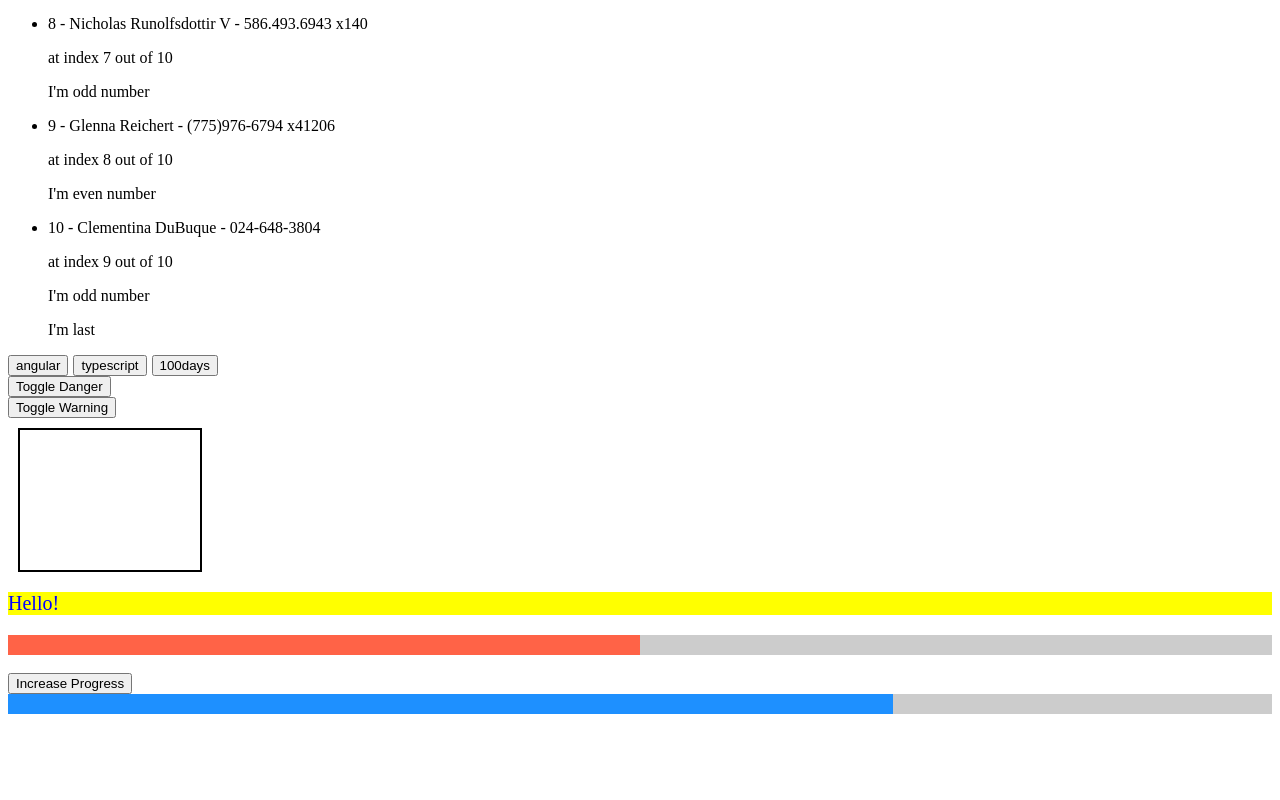
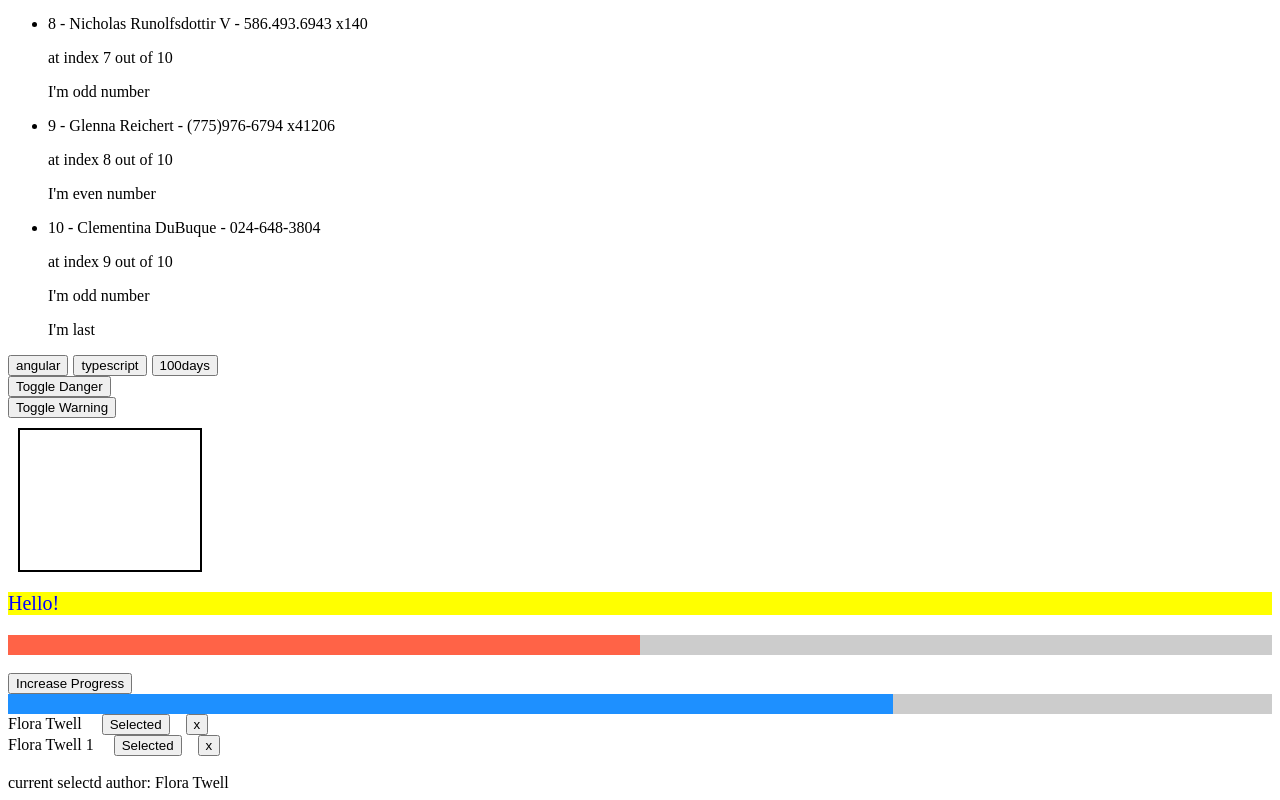
Before and after one commit to Ducphat12345/angular-100days, an Angular app: page / in a window 1280 px wide. Shown: the part 984-1784 px from the top of the page. Before the commit the page ends 1706 px from the top, so only its background shows below. Built offline with nearby package versions, Linux system fonts and the light colour scheme.

Commit message:
@output-angular

```diff
--- a/src/app/app.component.html
+++ b/src/app/app.component.html
@@ -3,3 +3,4 @@
 <br>
 <button (click)="currentProgress = currentProgress + 1">Increase Progress</button>
 <progress-bar [progress]="currentProgress" [progressColor]="'dodgerblue'"></progress-bar>
+<author-list></author-list>
--- a/src/app/app.module.ts
+++ b/src/app/app.module.ts
@@ -5,12 +5,16 @@ import { AppComponent } from './app.component';
 import { HelloComponent } from 'src/hello/hello.component';
 import { FormsModule } from '@angular/forms';
 import { ProgressBarComponent } from 'src/progress-bar/progress-bar.component';
+import { AuthorListComponent } from 'src/authors/author-list.component';
+import { AuthorDetailComponent } from 'src/authors/author-detail.component';
 
 @NgModule({
   declarations: [
     AppComponent,
     HelloComponent,
-    ProgressBarComponent
+    ProgressBarComponent,
+    AuthorListComponent,
+    AuthorDetailComponent
   ],
   imports: [
     BrowserModule,
--- /dev/null
+++ b/src/authors/author-detail.component.html
@@ -0,0 +1,5 @@
+<div>
+    {{author.firstName}} {{author.lastName}}
+    <button style="margin-left: 1rem;" (click)="select.emit(author)">Selected</button>
+    <button style="margin-left: 1rem;" (click)="delete.emit(author.id)">x</button>
+</div>
--- /dev/null
+++ b/src/authors/author-list.component.html
@@ -0,0 +1,5 @@
+<author-detail *ngFor="let author of authors" [author]="author" (select)="onSelected($event)" (delete)="onDeleted($event)"></author-detail>
+<br>
+<div>
+    current selectd author: {{currentAuthor?.firstName}} {{currentAuthor?.lastName}}
+</div>
--- /dev/null
+++ b/src/authors/author-list.component.ts
@@ -0,0 +1,23 @@
+import { Component } from "@angular/core";
+import { Author, authors } from "./authors.model";
+
+@Component({
+    selector: 'author-list',
+    templateUrl: './author-list.component.html'
+})
+export class AuthorListComponent{
+    authors = authors;
+    currentAuthor = authors[0];
+    onSelected(selectedAuthor: Author){
+        this.currentAuthor = selectedAuthor;
+    }
+    onDeleted(id: number){
+        this.authors = this.authors.filter(author => {
+            return author.id !== id;
+        });
+
+        if(this.currentAuthor.id === id){
+            this.currentAuthor = this.authors[0];
+        }
+    }
+}
--- /dev/null
+++ b/src/authors/authors.model.ts
@@ -0,0 +1,27 @@
+export interface Author{
+    id: number;
+    firstName: string;
+    lastName: string;
+    email: string;
+    gender: string;
+    ipAddress: string;
+}
+
+export const authors = [
+    {
+        id: 1,
+        firstName: "Flora",
+        lastName: "Twell",
+        email: "twell@phora.cz",
+        gender: "Female",
+        ipAddress: "99.180.237.33"
+    },
+    {
+        id: 2,
+        firstName: "Flora",
+        lastName: "Twell 1",
+        email: "twell1@phora.cz",
+        gender: "Female",
+        ipAddress: "99.180.237.33"
+    }
+]
```
Also changed, not shown: src/authors/author-detail.component.ts (added, +13 -0 lines).
